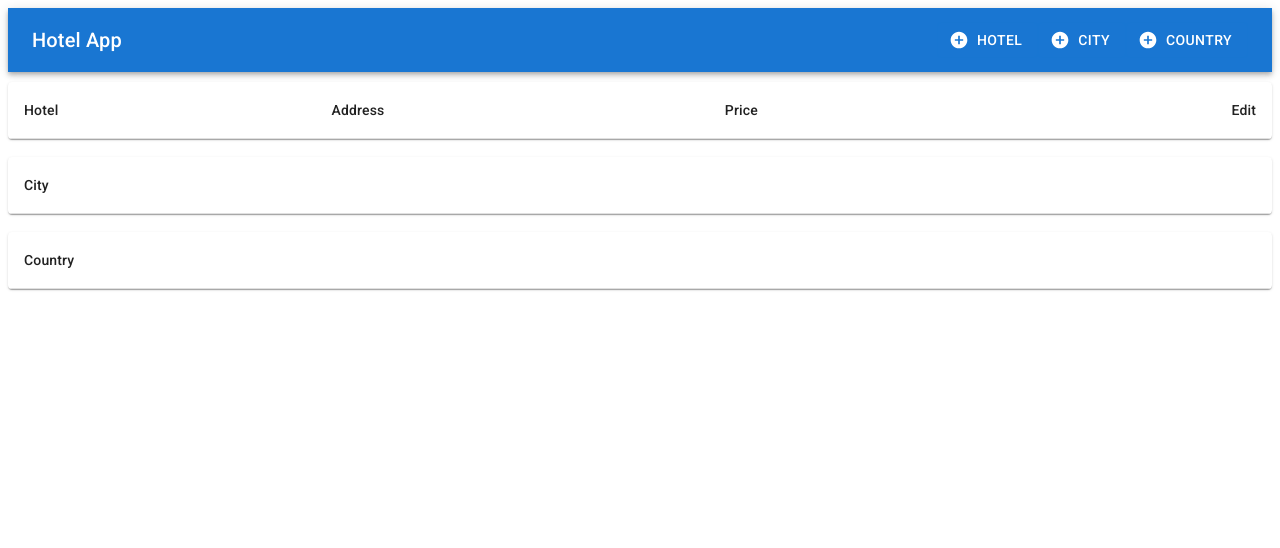
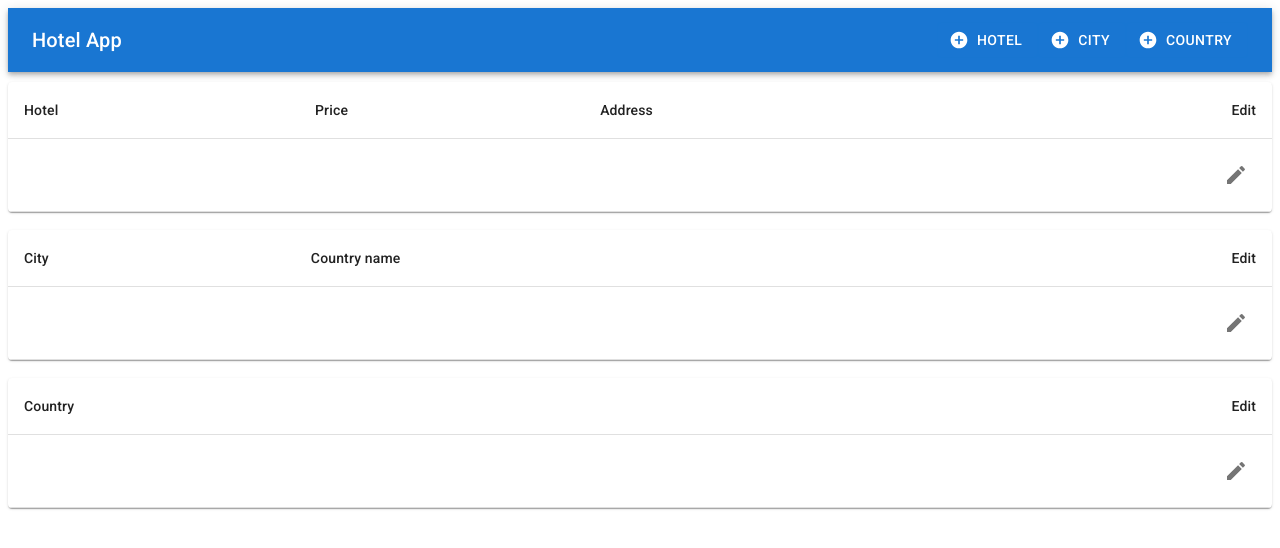
Before and after one commit to MaciejGutenplan/HotelApp, a React app: page / in a window 1280 px wide. Shown: the top 548 px of the page. Built offline with nearby package versions, Linux system fonts and the light colour scheme.

Commit message:
Code review

```diff
--- a/src/App.js
+++ b/src/App.js
@@ -5,35 +5,17 @@ import {
   Route
 } from "react-router-dom";
 
-import { AppBar, Box, Button, Toolbar, Typography } from '@mui/material'
-import AddCircleIcon from "@mui/icons-material/AddCircle";
-
 import { AddForm as AddHotel } from "./hotel/components/AddForm";
 import { AddForm as AddCountry } from "./country/components/AddForm";
 import { AddForm as AddCity } from "./city/components/AddForm";
 
 import { Home } from "./Home";
+import { Navigation } from "./Navigation";
 
 const App = () => {
   return (
     <Router>
-      <Box sx={{ flexGrow: 1, paddingBottom: '10px' }}>
-        <AppBar position="static">
-          <Toolbar>
-            <Typography
-                variant="h6"
-                noWrap
-                component="a"
-                href="/"
-                className='nav-bar-title'
-            >Hotel App </Typography>
-
-            <Button variant="outlined" style={{ color: "white" }} startIcon={<AddCircleIcon />} href="/add-hotel" >Hotel</Button>
-            <Button variant="outlined" style={{ color: "white" }} startIcon={<AddCircleIcon />} href="/add-city" >City</Button>
-            <Button variant="outlined" style={{ color: "white" }} startIcon={<AddCircleIcon />} href="/add-country" >Country</Button>
-          </Toolbar>
-        </AppBar>
-      </Box>
+      <Navigation />
 
       <Routes>
         <Route path="/" element={<Home />} />
--- /dev/null
+++ b/src/Navigation.tsx
@@ -0,0 +1,25 @@
+import React from 'react';
+import { AppBar, Box, Button, Toolbar, Typography } from "@mui/material";
+import AddCircleIcon from "@mui/icons-material/AddCircle";
+
+export const Navigation = () => {
+    return(
+        <Box sx={{ flexGrow: 1, paddingBottom: '10px' }}>
+            <AppBar position="static">
+                <Toolbar>
+                    <Typography
+                        variant="h6"
+                        noWrap
+                        component="a"
+                        href="/"
+                        className='nav-bar-title'
+                    >Hotel App </Typography>
+
+                    <Button variant="outlined" style={{ color: "white" }} startIcon={<AddCircleIcon />} href="/add-hotel" >Hotel</Button>
+                    <Button variant="outlined" style={{ color: "white" }} startIcon={<AddCircleIcon />} href="/add-city" >City</Button>
+                    <Button variant="outlined" style={{ color: "white" }} startIcon={<AddCircleIcon />} href="/add-country" >Country</Button>
+                </Toolbar>
+            </AppBar>
+        </Box>
+    )
+}
--- a/src/city/components/CitiesTable.tsx
+++ b/src/city/components/CitiesTable.tsx
@@ -1,29 +1,8 @@
-import React, { useState } from "react";
-import {
-    Paper,
-    Table,
-    TableBody,
-    TableCell,
-    TableContainer,
-    TableHead,
-    TableRow
-} from "@mui/material";
+import React from "react";
+import { GeneralTable } from "../../common/GeneralTable";
 
 export const CitiesTable = () => {
 
-    return (
-        <>
-            <TableContainer component={Paper}>
-                <Table sx={{ minWidth: 650 }} aria-label="city table">
-                    <TableHead>
-                        <TableRow>
-                            <TableCell>City</TableCell>
-                        </TableRow>
-                    </TableHead>
-                    <TableBody>
-                    </TableBody>
-                </Table>
-            </TableContainer>
-        </>
-    )
+    return ( <GeneralTable columns={['City', 'Country name']} data={[{name: '', country: ''}]} /> )
+
 }
--- a/src/city/components/EditModal.tsx
+++ /dev/null
@@ -1,6 +0,0 @@
-import React from 'react';
-
-export const EditModal = () => {
-    //TODO
-    return(<>Edit modal</>)
-}
--- /dev/null
+++ b/src/common/GeneralTable.tsx
@@ -0,0 +1,59 @@
+import React, { useState } from "react";
+import {
+    IconButton,
+    Paper,
+    Table,
+    TableBody,
+    TableCell,
+    TableContainer,
+    TableHead,
+    TableRow
+} from "@mui/material";
+import EditIcon from '@mui/icons-material/Edit';
+
+import { TableData } from "./types";
+import { EditModal } from "./EditModal";
+
+export const GeneralTable = (props: TableData) => {
+
+    const [open, setOpen] = useState(false);
+    const [selectedRecord, setSelectedRecord] = useState();
+
+    //TODO: Set available Redux states
+    const handleOpen = (row: any) => {
+        setSelectedRecord(row)
+        setOpen(true)
+    };
+
+    const handleClose = () => setOpen(false);
+
+    return (
+        <>
+            <TableContainer component={Paper}>
+                <Table sx={{ minWidth: 650 }} aria-label="table">
+                    <TableHead>
+                        <TableRow>
+                            { props.columns.map((column) => ( <TableCell>{column}</TableCell> )) }
+                            <TableCell align="right">Edit</TableCell>
+                        </TableRow>
+                    </TableHead>
+                    <TableBody>
+                        {
+                            props.data.map((row) => (
+                                <TableRow key={row.id}>
+                                    { Object.values(row).map((value: string) => <TableCell>{value}</TableCell>) }
+                                    <TableCell align="right">
+                                        <IconButton onClick={() => handleOpen(row)}>
+                                            <EditIcon />
+                                        </IconButton>
+                                    </TableCell>
+                                </TableRow>
+                            ))
+                        }
+                    </TableBody>
+                </Table>
+            </TableContainer>
+            { selectedRecord && <EditModal record={selectedRecord} open={open} handleClose={handleClose}/> }
+        </>
+    )
+}
--- /dev/null
+++ b/src/common/types.ts
@@ -0,0 +1,12 @@
+export type TableData = {
+    columns: string[],
+    //TODO: Change to redux data
+    data: any[]
+}
+
+export type ModalProps = {
+    //TODO: Change to redux record type
+    record: any,
+    open: boolean,
+    handleClose: any
+}
--- a/src/country/components/CountriesTable.tsx
+++ b/src/country/components/CountriesTable.tsx
@@ -1,29 +1,7 @@
-import React, { useState } from "react";
-import {
-    Paper,
-    Table,
-    TableBody,
-    TableCell,
-    TableContainer,
-    TableHead,
-    TableRow
-} from "@mui/material";
+import React from "react";
+import { GeneralTable } from "../../common/GeneralTable";
 
 export const CountriesTable = () => {
 
-    return (
-        <>
-            <TableContainer component={Paper}>
-                <Table sx={{ minWidth: 650 }} aria-label="country table">
-                    <TableHead>
-                        <TableRow>
-                            <TableCell>Country</TableCell>
-                        </TableRow>
-                    </TableHead>
-                    <TableBody>
-                    </TableBody>
-                </Table>
-            </TableContainer>
-        </>
-    )
+    return ( <GeneralTable columns={['Country']} data={[{name: ''}]} /> )
 }
--- a/src/hotel/components/HotelsTable.tsx
+++ b/src/hotel/components/HotelsTable.tsx
@@ -1,61 +1,7 @@
-import React, { useState } from "react";
-import {
-    Button,
-    IconButton,
-    Paper,
-    Table,
-    TableBody,
-    TableCell,
-    TableContainer,
-    TableHead,
-    TableRow
-} from "@mui/material";
-
-import EditIcon from '@mui/icons-material/Edit';
-
-import { Hotel } from "../types";
-import { EditModal } from "./EditModal";
+import React from "react";
+import { GeneralTable } from "../../common/GeneralTable";
 
 export const HotelsTable = () => {
 
-    // TODO: Implement Redux
-    const hotelData: Hotel[] = []
-
-    const [open, setOpen] = useState(false);
-
-    const handleOpen = (row: Hotel) => setOpen(true);
-
-    const handleClose = () => setOpen(false);
-
-    return (
-        <>
-          <TableContainer component={Paper}>
-            <Table sx={{ minWidth: 650 }} aria-label="hotels table">
-                <TableHead>
-                    <TableRow>
-                        <TableCell>Hotel</TableCell>
-                        <TableCell>Address</TableCell>
-                        <TableCell>Price</TableCell>
-                        <TableCell align="right">Edit</TableCell>
-                    </TableRow>
-                </TableHead>
-                <TableBody>
-                    {hotelData.map((row) => (
-                        <TableRow key={row.name}>
-                            <TableCell component="th" scope="row">{row.name}</TableCell>
-                            <TableCell>{row.address}</TableCell>
-                            <TableCell>{row.price}</TableCell>
-                            <TableCell align="right">
-                                <IconButton onClick={() => handleOpen(row)}>
-                                    <EditIcon />
-                                </IconButton>
-                            </TableCell>
-                        </TableRow>
-                    ))}
-                </TableBody>
-            </Table>
-          </TableContainer>
-        <EditModal hotel={{}} open={open} handleClose={handleClose}/>
-        </>
-    )
+    return ( <GeneralTable columns={['Hotel', 'Price', 'Address']} data={[{name: '', price: '', address: ''}]} /> )
 }
```
Also changed, not shown: src/common/EditModal.tsx (renamed from src/hotel/components/EditModal.tsx, +4 -4 lines), src/country/components/EditModal.tsx (deleted, +0 -7 lines), src/hotel/types.ts (+1 -6 lines), src/common/styles.ts (renamed from src/hotel/styles.ts).
